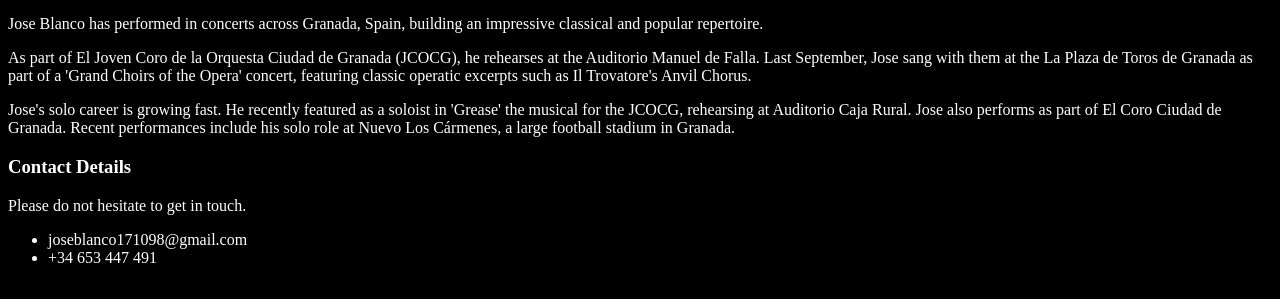
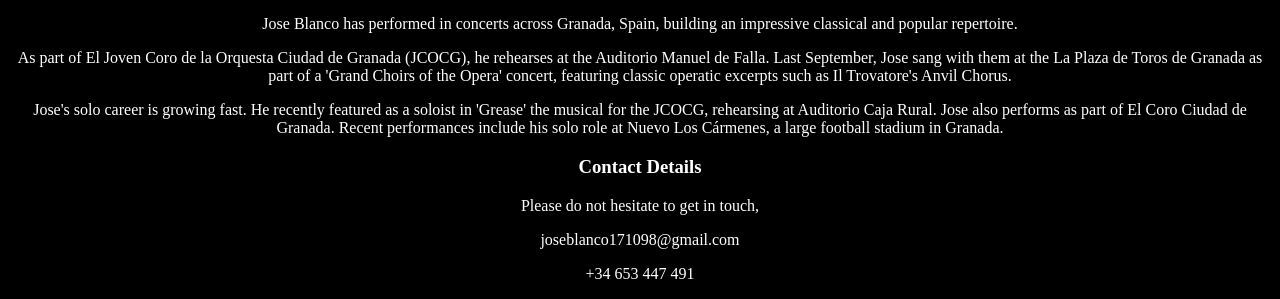
Before and after one commit to abrierley0/web, a plain HTML site: page index.html in a window 1280 px wide. Shown: the part 575-874 px from the top of the page. Drawn offline with Linux system fonts and the light colour scheme.

Commit message:
Centred and removed list for contact details

```diff
--- a/index.css
+++ b/index.css
@@ -1,4 +1,5 @@
 body {
     background-color: black;
     color: white;
+    text-align: center;
 }
--- a/index.html
+++ b/index.html
@@ -31,10 +31,8 @@
         at Nuevo Los Cármenes, a large football stadium in Granada.
     </p>
     <h3> Contact Details </h3>
-    Please do not hesitate to get in touch.
-    <ul>
-        <li> joseblanco171098@gmail.com </li>
-        <li> +34 653 447 491</li>
-    </ul>
+    Please do not hesitate to get in touch,
+    <p> joseblanco171098@gmail.com </p>
+    <p> +34 653 447 491 </p>
 </body>
 </html>
```
